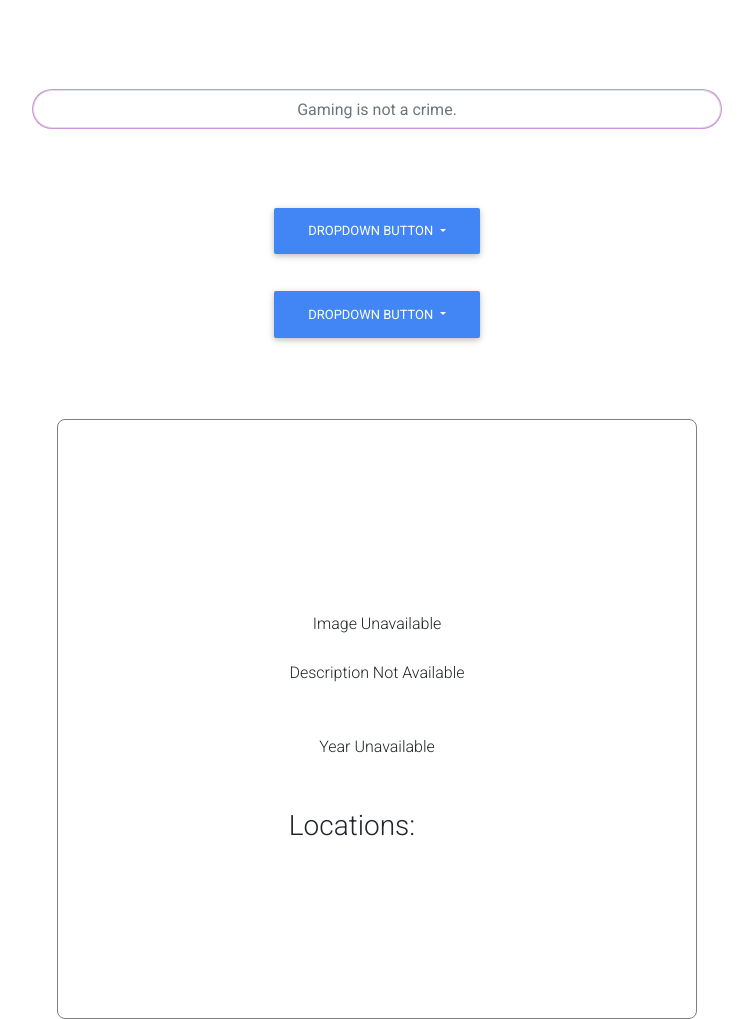
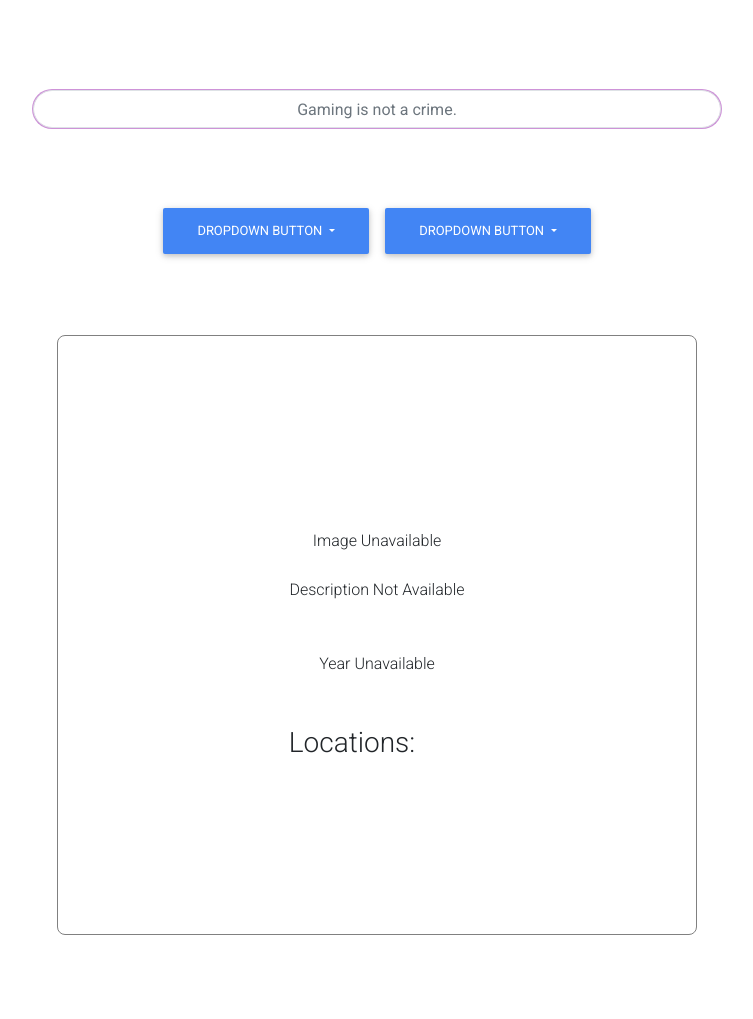
Before and after one commit to themouse14/Game_Engine, a plain HTML site: page index.html in a window 1280 px wide. Shown: the whole page, without its empty margins (263-1016 px from the left). Drawn offline with nearby package versions, Linux system fonts and the light colour scheme; no server answers.

Commit message:
added dropdown buttons

```diff
--- a/assets/style.css
+++ b/assets/style.css
@@ -1,3 +1,16 @@
+* {
+margin: 25px;
+padding: 0;
+box-sizing: border-box;
+flex-direction: column;
+align-items: center;
+}
+
+body {
+    display: flex;
+    align-items: center;
+    justify-content: center;
+}
 
 .active-purple-4 input[type=text]:focus:not([readonly]) {
   border: 1px solid #ce93d8;
@@ -12,20 +25,6 @@
     padding-top: 40px;
 }
 
-
-* {
-margin: 25px;
-padding: 0;
-box-sizing: border-box;
-flex-direction: column;
-align-items: center;
-}
-
-body {
-    display: flex;
-    align-items: center;
-    justify-content: center;
-}
 .container {
     height: 75vh;
     width: 50vw;
--- a/index.html
+++ b/index.html
@@ -23,9 +23,8 @@
   <input class="form-control border rounded-pill text-center " type="text" placeholder="Gaming is not a crime." aria-label="Search">
 </div>
 
-<!-- drop down menu -->
-<div class="drop-down-menu">
-  <!-- Genere dropdrop button -->
+
+<div>
   <div class="dropdown">
     <button
       class="btn btn-primary dropdown-toggle"
@@ -41,9 +40,7 @@
       <li><a class="dropdown-item" href="#">Another action</a></li>
       <li><a class="dropdown-item" href="#">Something else here</a></li>
     </ul>
-  </div>
-<!-- Price dropdown button -->
-  <div class="dropdown">
+
     <button
       class="btn btn-primary dropdown-toggle"
       type="button"
@@ -59,9 +56,14 @@
       <li><a class="dropdown-item" href="#">Something else here</a></li>
     </ul>
   </div>
+</div>
 
 
-</div>
+
+
+
+
+
 
     <!--Main Container: Img, Description, Year of Game-->
 <div class="container">
```
